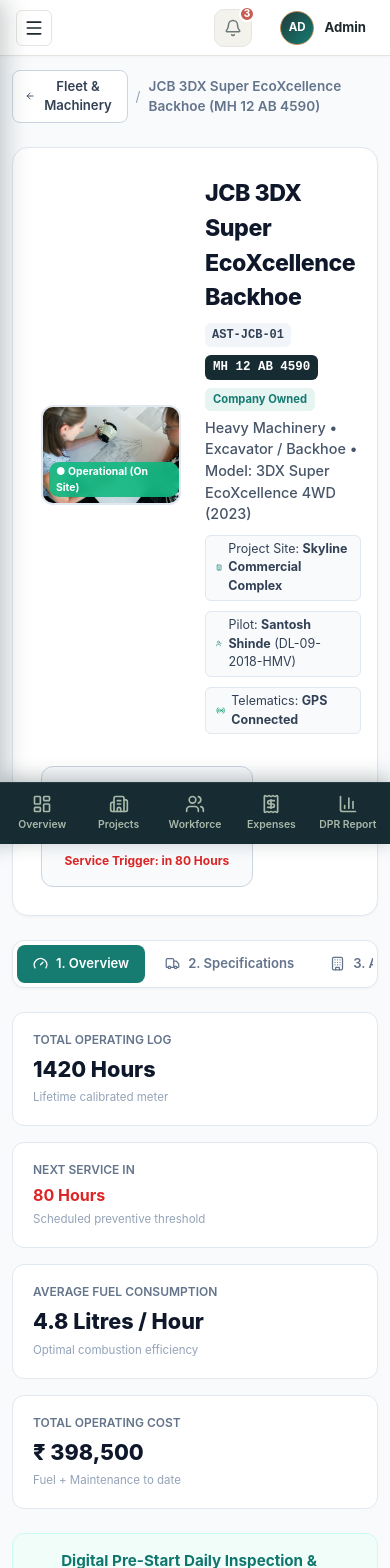
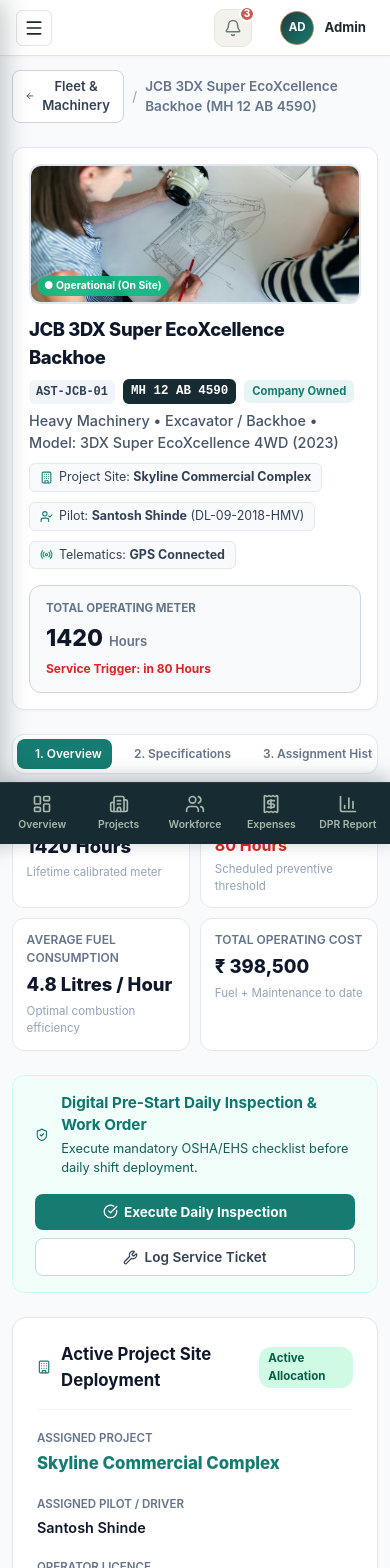
Before and after one commit to dawarepunam/structiva-admin, a Next.js app: page /admin/fleet/1 in a window 390 px wide. Shown: the top 1568 px of the page. Built offline with nearby package versions, Linux system fonts and the light colour scheme.

Commit message:
style(mobile): prevent border overflow and calibrate card sizes for android mobile app view across fleet, workforce and details pages

```diff
--- a/src/app/admin/fleet/[id]/AssetDetails.module.css
+++ b/src/app/admin/fleet/[id]/AssetDetails.module.css
@@ -93,7 +93,7 @@
   gap: 1.5rem;
   align-items: center;
   flex: 1;
-  min-width: 320px;
+  min-width: 0;
 }
 
 .heroImageWrapper {
@@ -919,9 +919,80 @@
   accent-color: #167C72;
 }
 
-.modalFooterActions {
-  display: flex;
-  justify-content: flex-end;
-  gap: 10px;
-  margin-top: 0.5rem;
+@media (max-width: 600px) {
+  .heroCard {
+    padding: 1rem;
+    gap: 1rem;
+    border-radius: 12px;
+  }
+  .heroLeft {
+    flex-direction: column;
+    align-items: flex-start;
+    gap: 0.75rem;
+  }
+  .heroImageWrapper {
+    width: 100%;
+    height: 140px;
+  }
+  .assetTitle {
+    font-size: 1.15rem;
+  }
+  .heroRight {
+    width: 100%;
+  }
+  .meterHighlightCard {
+    min-width: 0;
+    width: 100%;
+    padding: 0.85rem 1rem;
+  }
+  .meterNumber {
+    font-size: 1.45rem;
+  }
+  .tabsNav {
+    padding: 4px 6px;
+    gap: 4px;
+    overflow-x: auto;
+    -webkit-overflow-scrolling: touch;
+  }
+  .tabBtn {
+    padding: 6px 10px;
+    font-size: 0.75rem;
+    white-space: nowrap;
+  }
+  .kpiRow4 {
+    grid-template-columns: repeat(2, 1fr) !important;
+    gap: 0.65rem;
+  }
+  .statBox {
+    padding: 0.75rem 0.85rem;
+  }
+  .statBoxVal {
+    font-size: 1.15rem;
+  }
+  .bannerBtnGroup {
+    flex-direction: column;
+    width: 100%;
+    gap: 0.5rem;
+  }
+  .btnPrimary, .btnSecondary {
+    width: 100%;
+    justify-content: center;
+  }
+  .operatingGrid {
+    grid-template-columns: 1fr;
+    gap: 0.65rem;
+  }
+  .costGrid {
+    grid-template-columns: 1fr;
+    gap: 0.65rem;
+  }
+  .docRow {
+    flex-direction: column;
+    align-items: flex-start;
+    gap: 0.75rem;
+  }
+  .docRight {
+    width: 100%;
+    justify-content: space-between;
+  }
 }
--- a/src/app/admin/workforce/[id]/WorkerProfile.module.css
+++ b/src/app/admin/workforce/[id]/WorkerProfile.module.css
@@ -100,7 +100,7 @@
   gap: 1.5rem;
   align-items: center;
   flex: 1;
-  min-width: 320px;
+  min-width: 0;
 }
 
 .avatarWrapper {
@@ -1365,13 +1365,71 @@
   cursor: pointer;
 }
 
-.btnPrimary {
-  background: #167C72;
-  border: none;
-  color: #ffffff;
-  padding: 8px 18px;
-  border-radius: 6px;
-  font-size: 0.85rem;
-  font-weight: 700;
-  cursor: pointer;
+@media (max-width: 600px) {
+  .heroCard {
+    padding: 1rem;
+    gap: 1rem;
+    border-radius: 12px;
+  }
+  .heroLeft {
+    flex-direction: column;
+    align-items: flex-start;
+    gap: 0.75rem;
+  }
+  .avatarImg {
+    width: 70px;
+    height: 70px;
+  }
+  .workerTitle {
+    font-size: 1.15rem;
+  }
+  .heroRight {
+    width: 100%;
+  }
+  .wageHighlightCard {
+    min-width: 0;
+    width: 100%;
+    padding: 0.85rem 1rem;
+  }
+  .wageNumber {
+    font-size: 1.45rem;
+  }
+  .tabsNav {
+    padding: 4px 6px;
+    gap: 4px;
+    overflow-x: auto;
+    -webkit-overflow-scrolling: touch;
+  }
+  .tabBtn {
+    padding: 6px 10px;
+    font-size: 0.75rem;
+    white-space: nowrap;
+  }
+  .overviewStatsRow {
+    grid-template-columns: repeat(2, 1fr) !important;
+    gap: 0.65rem;
+  }
+  .statBox {
+    padding: 0.75rem 0.85rem;
+  }
+  .statBoxVal {
+    font-size: 1.15rem;
+  }
+  .contentCard {
+    padding: 1rem;
+    gap: 0.85rem;
+  }
+  .detailsGrid4, .detailsGrid {
+    grid-template-columns: 1fr;
+    gap: 0.75rem;
+  }
+  .btnPrimary, .btnSecondary {
+    width: 100%;
+    justify-content: center;
+  }
+  .bannerBtnGroup {
+    flex-direction: column;
+    width: 100%;
+    gap: 0.5rem;
+  }
 }
--- a/src/app/globals.css
+++ b/src/app/globals.css
@@ -72,6 +72,26 @@ html, body {
   -moz-osx-font-smoothing: grayscale;
 }
 
+/* Comprehensive Defensive Mobile App Rules */
+img, video, canvas, svg {
+  max-width: 100%;
+  height: auto;
+}
+
+/* Force container cards & tables to never overflow viewport */
+main, section, article, div {
+  max-width: 100%;
+}
+
+@media (max-width: 768px) {
+  /* Prevent any unintentional horizontal bounce/overflow on touch */
+  html, body {
+    overflow-x: hidden !important;
+    position: relative;
+    width: 100% !important;
+  }
+}
+
 /* Custom Scrollbar for Enterprise Look */
 ::-webkit-scrollbar {
   width: 6px;
--- a/src/components/admin/fleet/VehicleList.module.css
+++ b/src/components/admin/fleet/VehicleList.module.css
@@ -28,37 +28,66 @@
 }
 
 @media (max-width: 600px) {
+  .container {
+    gap: 1rem;
+  }
   .kpiGrid {
     grid-template-columns: repeat(2, 1fr);
-    gap: 0.65rem;
+    gap: 0.5rem;
   }
   .kpiCard {
-    padding: 0.75rem 0.85rem;
+    padding: 0.65rem 0.75rem;
     border-radius: 10px;
-    gap: 0.35rem;
+    gap: 0.25rem;
   }
   .kpiValue {
-    font-size: 1.35rem;
+    font-size: 1.15rem;
   }
   .kpiLabel {
-    font-size: 0.7rem;
+    font-size: 0.65rem;
   }
   .kpiSub {
-    font-size: 0.65rem;
+    font-size: 0.6rem;
+  }
+  .topFilterBar {
+    flex-direction: column;
+    align-items: stretch;
+    gap: 0.75rem;
+    padding: 0.75rem;
+  }
+  .searchBox {
+    width: 100%;
+    min-width: 0;
+  }
+  .filterGroup {
+    flex-direction: column;
+    align-items: stretch;
+    width: 100%;
+  }
+  .filterSelect {
+    width: 100%;
+  }
+  .actionGroup {
+    width: 100%;
+    justify-content: space-between;
+  }
+  .btnAdd {
+    flex: 1;
+    justify-content: center;
   }
   .fleetGrid {
     grid-template-columns: 1fr;
-    gap: 0.9rem;
+    gap: 0.85rem;
   }
   .imageWrapper {
-    height: 155px;
+    height: 140px;
   }
   .cardContent {
-    padding: 0.9rem;
-    gap: 0.75rem;
+    padding: 0.85rem;
+    gap: 0.65rem;
   }
   .title {
-    font-size: 0.98rem;
+    font-size: 0.92rem;
   }
   .metricsGrid {
     padding: 6px 8px;
@@ -68,7 +97,25 @@
     font-size: 0.6rem;
   }
   .metricValue {
-    font-size: 0.8rem;
+    font-size: 0.75rem;
+  }
+  .modalLargeBox {
+    max-height: 88vh;
+    border-radius: 12px;
+  }
+  .modalForm {
+    padding: 1rem;
+    gap: 0.75rem;
+  }
+  .modalFooterActions {
+    flex-direction: column-reverse;
+    gap: 0.5rem;
+  }
+  .btnSecondary, .btnPrimary {
+    width: 100%;
+    text-align: center;
+    justify-content: center;
+    padding: 0.65rem;
   }
 }
 
--- a/src/components/admin/workforce/WorkerTable.module.css
+++ b/src/components/admin/workforce/WorkerTable.module.css
@@ -28,49 +28,97 @@
 }
 
 @media (max-width: 600px) {
+  .container {
+    gap: 1rem;
+  }
   .kpiGrid {
     grid-template-columns: repeat(2, 1fr);
-    gap: 0.65rem;
+    gap: 0.5rem;
   }
   .kpiCard {
-    padding: 0.75rem 0.85rem;
+    padding: 0.65rem 0.75rem;
     border-radius: 10px;
-    gap: 0.35rem;
+    gap: 0.25rem;
   }
   .kpiValue {
-    font-size: 1.35rem;
+    font-size: 1.15rem;
   }
   .kpiLabel {
-    font-size: 0.7rem;
+    font-size: 0.65rem;
   }
   .kpiSubtext {
-    font-size: 0.65rem;
+    font-size: 0.6rem;
+  }
+  .topFilterBar {
+    flex-direction: column;
+    align-items: stretch;
+    gap: 0.75rem;
+    padding: 0.75rem;
+  }
+  .searchBox {
+    width: 100%;
+    min-width: 0;
+  }
+  .filterGroup {
+    flex-direction: column;
+    align-items: stretch;
+    width: 100%;
+  }
+  .filterSelect {
+    width: 100%;
+  }
+  .actionGroup {
+    width: 100%;
+    justify-content: space-between;
+  }
+  .btnAddWorker {
+    flex: 1;
+    justify-content: center;
   }
   .workerGrid {
     grid-template-columns: 1fr;
-    gap: 0.85rem;
+    gap: 0.75rem;
   }
   .card {
-    padding: 0.9rem;
+    padding: 0.85rem;
     border-radius: 12px;
+    gap: 0.75rem;
   }
   .avatar {
-    width: 48px;
-    height: 48px;
-    border-radius: 10px;
+    width: 44px;
+    height: 44px;
+    border-radius: 8px;
   }
   .name {
-    font-size: 0.95rem;
+    font-size: 0.9rem;
   }
   .cardMetrics {
     padding: 6px 8px;
     gap: 4px;
   }
   .metricValue {
-    font-size: 0.78rem;
+    font-size: 0.75rem;
   }
   .metricLabel {
-    font-size: 0.62rem;
+    font-size: 0.6rem;
+  }
+  .modalLargeBox {
+    max-height: 88vh;
+    border-radius: 12px;
+  }
+  .modalForm {
+    padding: 1rem;
+    gap: 0.75rem;
+  }
+  .modalFooterActions {
+    flex-direction: column-reverse;
+    gap: 0.5rem;
+  }
+  .btnSecondary, .btnPrimary {
+    width: 100%;
+    text-align: center;
+    justify-content: center;
+    padding: 0.65rem;
   }
 }
 
```
